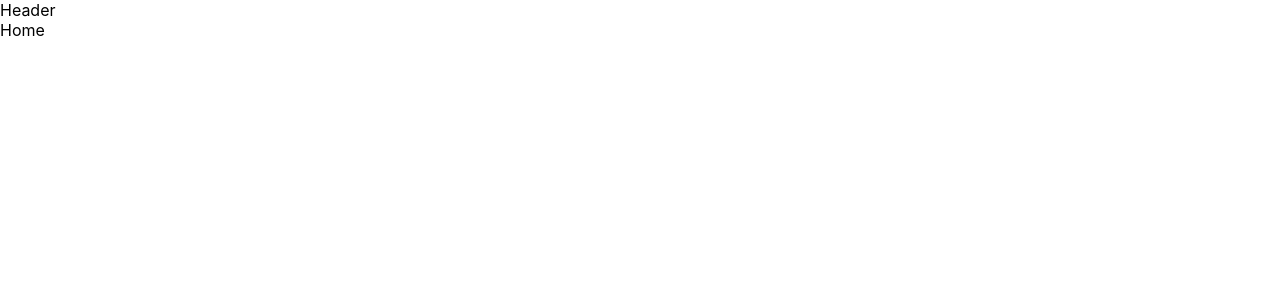
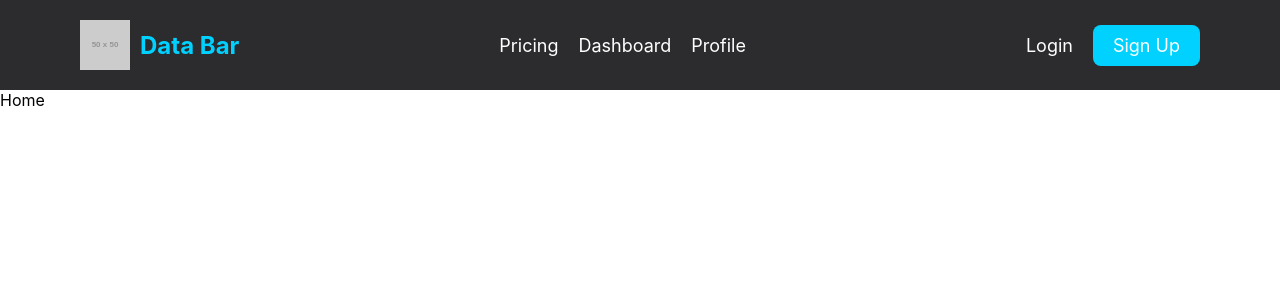
Before and after one commit to hady-awayda/hackathon-frontend, a React (Create React App) app: page /home in a window 1280 px wide. Shown: the top 300 px of the page. Built offline with nearby package versions, Linux system fonts and the light colour scheme.

Commit message:
Added basic Navbar

```diff
--- /dev/null
+++ b/src/pages/components/header/Header.css
@@ -0,0 +1,58 @@
+.navbar {
+  display: flex;
+  justify-content: space-between;
+  align-items: center;
+  padding: 20px 80px;
+  background-color: #2c2c2e;
+}
+
+.logo {
+  display: flex;
+  align-items: center;
+}
+
+.logo img {
+  width: 50px;
+  height: 50px;
+  margin-right: 10px;
+}
+
+.logo span {
+  font-size: 24px;
+  font-weight: 700;
+  color: #00d1ff;
+}
+
+.nav-links a {
+  margin-right: 20px;
+  text-decoration: none;
+  font-size: 18px;
+  color: #ffffff;
+  transition: color 0.3s ease;
+}
+
+.nav-links a:hover {
+  color: #00d1ff;
+}
+
+.auth-buttons .login {
+  margin-right: 20px;
+  text-decoration: none;
+  font-size: 18px;
+  color: #ffffff;
+  transition: color 0.3s ease;
+}
+
+.auth-buttons .signup {
+  text-decoration: none;
+  font-size: 18px;
+  color: #ffffff;
+  background-color: #00d1ff;
+  padding: 10px 20px;
+  border-radius: 8px;
+  transition: background-color 0.3s ease;
+}
+
+.auth-buttons .signup:hover {
+  background-color: #00a5c8;
+}
--- a/src/pages/components/header/Header.jsx
+++ b/src/pages/components/header/Header.jsx
@@ -1,7 +1,28 @@
 import React from "react";
+import "./Header.css";
 
 const Header = () => {
-  return <div>Header</div>;
+  return (
+    <header className="navbar">
+      <div className="logo">
+        <img src="https://via.placeholder.com/50x50" alt="Logo" />
+        <span>Data Bar</span>
+      </div>
+      <nav className="nav-links">
+        <a href="#">Pricing</a>
+        <a href="#">Dashboard</a>
+        <a href="#">Profile</a>
+      </nav>
+      <div className="auth-buttons">
+        <a href="#" className="login">
+          Login
+        </a>
+        <a href="#" className="signup">
+          Sign Up
+        </a>
+      </div>
+    </header>
+  );
 };
 
 export default Header;
```
